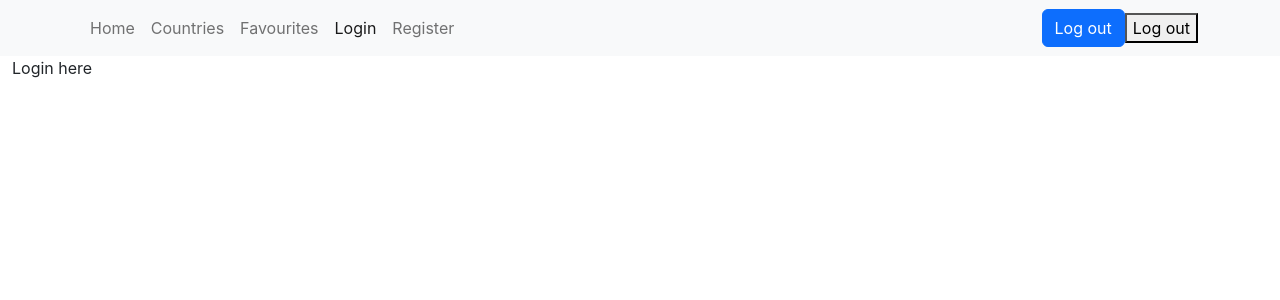
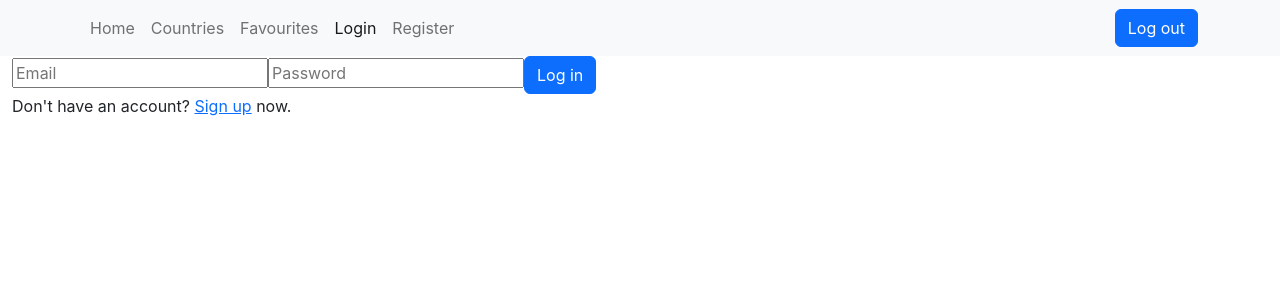
Before and after one commit to pixelsnow/countries_app_redux_bootstrap, a React (Create React App) app: page /login in a window 1280 px wide. Shown: the top 300 px of the page. Built offline with nearby package versions, Linux system fonts and the light colour scheme; no server answers.

Commit message:
add working remove like and conditional rendering on heart

```diff
--- a/src/App.js
+++ b/src/App.js
@@ -1,5 +1,6 @@
 import React from "react";
 import { BrowserRouter, Route, Routes } from "react-router-dom";
+import { useAuthState } from "react-firebase-hooks/auth";
 
 import Countries from "./components/Countries";
 import CountriesSingle from "./components/CountriesSingle";
@@ -9,19 +10,27 @@ import Favourites from "./components/Favourites";
 import Login from "./components/Login";
 import Register from "./components/Register";
 
+import { auth } from "./auth/firebase";
+
 import "bootstrap-icons/font/bootstrap-icons.css";
+import { ProtectedRoute } from "./auth/ProtectedRoute";
 
 const App = () => {
+  const [user] = useAuthState(auth);
   return (
     <BrowserRouter>
       <Routes>
         <Route path="/" element={<Layout />}>
           <Route path="/" element={<Home />} />
-          <Route path="/favourites" element={<Favourites />} />
-          <Route path="/countries" element={<Countries />} />
-          <Route path="/countries/:single" element={<CountriesSingle />} />
+          {/* Unprotected routes should be at the top */}
           <Route path="/login" element={<Login />} />
           <Route path="/register" element={<Register />} />
+          {/* Protected routes are inside ProtectedRoute */}
+          <Route element={<ProtectedRoute user={user} />}>
+            <Route path="/favourites" element={<Favourites />} />
+            <Route path="/countries" element={<Countries />} />
+            <Route path="/countries/:single" element={<CountriesSingle />} />
+          </Route>
         </Route>
       </Routes>
     </BrowserRouter>
--- /dev/null
+++ b/src/auth/ProtectedRoute.js
@@ -0,0 +1,11 @@
+import { Navigate, Outlet } from "react-router-dom";
+
+const ProtectedRoute = ({ user, children }) => {
+  if (!user) {
+    /* Replaces current component with this */
+    return <Navigate to="/login" replace />;
+  }
+  return <Outlet />;
+};
+
+export { ProtectedRoute };
--- a/src/components/Countries.jsx
+++ b/src/components/Countries.jsx
@@ -11,13 +11,17 @@ import { useDispatch, useSelector } from "react-redux";
 import { LinkContainer } from "react-router-bootstrap";
 import { initializeCountries } from "../features/countries/countriesSlice";
 import { Spinner } from "react-bootstrap";
-import { addFavourite } from "../features/countries/favouritesSlice";
+import {
+  addFavourite,
+  removeFavourite,
+} from "../features/countries/favouritesSlice";
 
 const Countries = () => {
   const dispatch = useDispatch();
   const countriesList = useSelector((state) => state.countries.countries);
   const loading = useSelector((state) => state.countries.isLoading);
   const [search, setSearch] = useState("");
+  let favouritesList = useSelector((state) => state.favourites.favourites);
 
   useEffect(() => {
     dispatch(initializeCountries());
@@ -55,12 +59,22 @@ const Countries = () => {
                   state={{ country: country }}
                 >
                   <Card className="h-100">
+                    {favouritesList.includes(country.name.common) ? (
                       <i
                         className="bi bi-heart-fill text-danger m-1 p-1"
+                        onClick={() =>
+                          dispatch(removeFavourite(country.name.common))
+                        }
+                      ></i>
+                    ) : (
+                      <i
+                        className="bi bi-heart text-danger m-1 p-1"
                         onClick={() =>
                           dispatch(addFavourite(country.name.common))
                         }
                       ></i>
+                    )}
+
                     <Card.Body className="d-flex flex-column">
                       <Card.Title>{country.name.common}</Card.Title>
                       <Card.Subtitle className="mb-5 text-muted">
--- a/src/components/Favourites.jsx
+++ b/src/components/Favourites.jsx
@@ -18,7 +18,6 @@ const Favourites = () => {
   let countriesList = useSelector((state) => state.countries.countries);
   const loading = useSelector((state) => state.countries.isLoading);
   const [search, setSearch] = useState("");
-
   const [favouritesList, setFavouritesList] = useState([]);
   if (favouritesList !== null) {
     countriesList = countriesList.filter((c) =>
--- a/src/components/Login.jsx
+++ b/src/components/Login.jsx
@@ -1,7 +1,47 @@
-import React from "react";
+import React, { useEffect, useState } from "react";
+import { useAuthState } from "react-firebase-hooks/auth";
+import { useNavigate, Link } from "react-router-dom";
+
+import { Button } from "react-bootstrap";
+
+import { auth, logInWithEmailAndPassword } from "../auth/firebase";
 
 const Login = () => {
-  return <div>Login here</div>;
+  const [email, setEmail] = useState("");
+  const [password, setPassword] = useState("");
+  // This hook will store the user for us
+  const [user, loading, error] = useAuthState(auth);
+  const navigate = useNavigate();
+
+  useEffect(() => {
+    if (loading) return;
+    // If there is a user, we just navigate to home page
+    if (user) navigate("/countries");
+    if (error) console.log(error);
+  }, [user, loading, error, navigate]);
+
+  return (
+    <div>
+      <input
+        type="text"
+        value={email}
+        onChange={(e) => setEmail(e.target.value)}
+        placeholder="Email"
+      />
+      <input
+        type="password"
+        value={password}
+        onChange={(e) => setPassword(e.target.value)}
+        placeholder="Password"
+      />
+      <Button onClick={() => logInWithEmailAndPassword(email, password)}>
+        Log in
+      </Button>
+      <div>
+        Don't have an account? <Link to="/register">Sign up</Link> now.
+      </div>
+    </div>
+  );
 };
 
 export default Login;
--- a/src/components/Register.jsx
+++ b/src/components/Register.jsx
@@ -23,7 +23,7 @@ const Register = () => {
     if (loading) return;
     // If there is a user, we just navigate to home page
     if (user) navigate("/countries");
-    console.log(error);
+    if (error) console.log(error);
   }, [user, loading, error, navigate]);
 
   return (
@@ -48,7 +48,7 @@ const Register = () => {
       />
       <Button onClick={register}>Register</Button>
       <div>
-        Acready have an account? <Link to="/login">Login</Link> now.
+        Already have an account? <Link to="/login">Login</Link> now.
       </div>
     </div>
   );
--- a/src/features/countries/favouritesSlice.js
+++ b/src/features/countries/favouritesSlice.js
@@ -11,11 +11,17 @@ const favouritesSlice = createSlice({
     favourites: favourites,
   },
   reducers: {
-    getFavourites(state, action) {},
+    getFavourites(state) {},
     addFavourite(state, action) {
       state.favourites = [...state.favourites, action.payload];
       localStorage.setItem("Favourites", JSON.stringify(state.favourites));
       console.log(state.favourites);
+    },
+    removeFavourite(state, action) {
+      state.favourites = state.favourites.filter(
+        (item) => item !== action.payload
+      );
+      localStorage.setItem("Favourites", JSON.stringify(state.favourites));
     },
     clearFavourites(state, action) {
       state.favourites = [];
@@ -24,7 +30,7 @@ const favouritesSlice = createSlice({
   },
 });
 
-export const { getFavourites, addFavourite, clearFavourites } =
+export const { getFavourites, addFavourite, removeFavourite, clearFavourites } =
   favouritesSlice.actions;
 
 export default favouritesSlice.reducer;
--- a/src/pages/Layout.jsx
+++ b/src/pages/Layout.jsx
@@ -35,7 +35,6 @@ const Layout = () => {
               </Nav>
             </Navbar.Collapse>
             <Button onClick={logOut}>Log out</Button>
-            <button onClick={logOut}>Log out</button>
           </Container>
         </Navbar>
       </Row>
```
Lines whose indentation alone changed are shown as unchanged.
